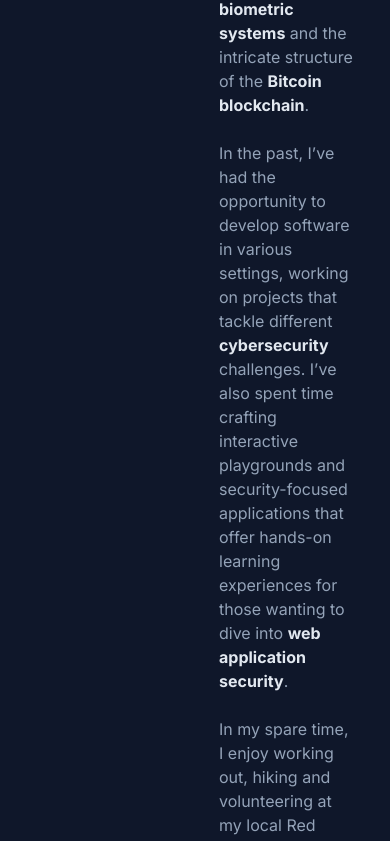
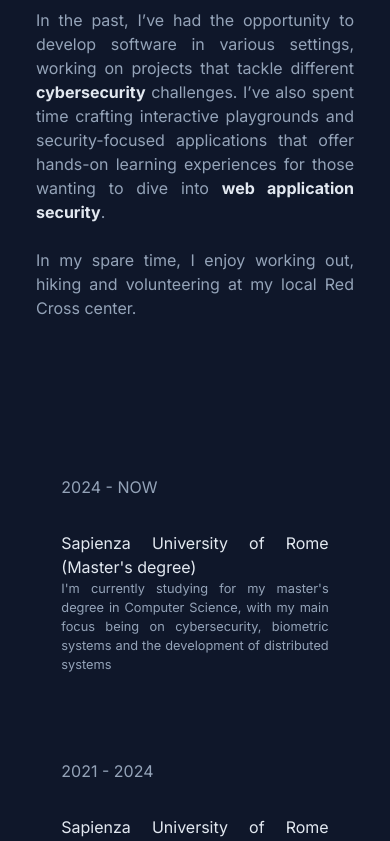
Before and after one commit to Nabster101/PortfolioV2, a Next.js app in the folder portfolio_main/: page / in a window 390 px wide. Shown: the part 1140-1981 px from the top of the page. Built offline with nearby package versions, Linux system fonts and the light colour scheme.

Commit message:
responsiveness

```diff
--- a/portfolio_main/src/app/components/CareerCard/CareerCard.css
+++ b/portfolio_main/src/app/components/CareerCard/CareerCard.css
@@ -1,3 +1,41 @@
-.dateCard{
+.dateCareerCard{
     color: #94a3b8;
 }
+
+.containerCareerCard {
+    margin: 2vh 0 2vh 0;
+    padding: 3vh;
+    transition: background-color 0.3s ease, border-radius 0.3s ease, transform 0.3s ease, box-shadow 0.3s ease;
+}
+
+.containerCareerCard:hover {
+    background-color: #162032;
+    border-radius: 10px;
+    transform: translateY(-10px);
+    box-shadow: 0 4px 8px rgba(0, 0, 0, 0.2);
+}
+
+.cardCareerTitle{
+    color: #e2e8f0;
+}
+
+.cardCareerDescription{
+    color: #94a3b8;
+    font-size: 0.8rem;
+}
+
+.cardCareerLink{
+    text-decoration: none;
+    display: flex;
+}
+
+
+@media screen and (max-width: 768px) {
+    .cardCareerLink{
+        flex-direction: column;
+    }
+    .cardCareerTitle{
+        margin-top: 2rem;
+    }
+
+}
--- a/portfolio_main/src/app/components/CareerCard/CareerCard.tsx
+++ b/portfolio_main/src/app/components/CareerCard/CareerCard.tsx
@@ -13,19 +13,19 @@ interface CareerCardProps {
 const CareerCard: React.FC<CareerCardProps> = ({ title, description, startDate, endDate, source }) => {
 	return (
 
-		<div className="container-fluid containerCard">
+		<div className="container-fluid containerCareerCard">
 			<div className="row">
-				<Link href={source} target='_blank' rel='noopener noreferrer' className='cardLink'>
-					<div className="col-3">
-                        <div className="dateCard">
+				<Link href={source} target='_blank' rel='noopener noreferrer' className='cardCareerLink'>
+					<div className="col-md-4 col-lg-3">
+                        <div className="dateCareerCard">
 						    {startDate} - {endDate}
                         </div>
 					</div>
-					<div className="col-9">
-						<div className="cardTitle">
+					<div className="col-sm-12 col-md-8 col-lg-9">
+						<div className="cardCareerTitle">
 							{title}
 						</div>
-						<div className="cardDescription">
+						<div className="cardCareerDescription">
 							{description}
 						</div>
 					</div>
--- a/portfolio_main/src/app/components/ProjectCard/ProjectCard.css
+++ b/portfolio_main/src/app/components/ProjectCard/ProjectCard.css
@@ -28,3 +28,21 @@
     text-decoration: none;
     display: flex;
 }
+
+@media screen and (max-width: 768px) {
+    .cardLink{
+        flex-direction: column;
+    }
+    .cardTitle{
+        margin-top: 2rem;
+    }
+    .cardImage{
+        width: 100%;
+        height: 100%;
+    }
+    .containerCard{
+        width: 80%;
+        margin: 0 auto;
+        margin-bottom: 3rem;
+    }
+}
--- a/portfolio_main/src/app/components/ProjectCard/ProjectCard.tsx
+++ b/portfolio_main/src/app/components/ProjectCard/ProjectCard.tsx
@@ -16,7 +16,7 @@ const ProjectCard: React.FC<ProjectCardProps> = ({ title, description, image, so
 		<div className="container-fluid containerCard">
 			<div className="row">
 				<Link href={source} target='_blank' rel='noopener noreferrer' className='cardLink'>
-					<div className="col-4">
+					<div className="col-12 col-md-4">
 						<Image
 							src={image || 'https://via.placeholder.com/300'}
 							width={150}
@@ -25,7 +25,7 @@ const ProjectCard: React.FC<ProjectCardProps> = ({ title, description, image, so
 							className="cardImage"
 						/>
 					</div>
-					<div className="col-8">
+					<div className="col-md-8 col-sm-12">
 						<div className="cardTitle">
 							{title}
 						</div>
--- a/portfolio_main/src/app/components/ProjectCardGrid.tsx
+++ b/portfolio_main/src/app/components/ProjectCardGrid.tsx
@@ -18,7 +18,7 @@ export default function CardGrid() {
         {cards.map((card, index) => (
           <div
             key={index}
-            className={`col projectCardWrapper ${
+            className={`col-xl-12 col-lg-12 projectCardWrapper ${
               hoveredIndex !== null && hoveredIndex !== index ? 'dimmed' : ''
             }`}
             onMouseEnter={() => setHoveredIndex(index)}
--- a/portfolio_main/src/app/page.tsx
+++ b/portfolio_main/src/app/page.tsx
@@ -52,7 +52,7 @@ export default function Home() {
 					<div className="col">
 						<div className="container infoColumn">
 							<div className="row">
-								<div className={`col mainTitle ${robotoCondensed.className}`}>
+								<div className={`col-xl-12 col-lg-12 mainTitle ${robotoCondensed.className}`}>
 									<div>Pietro Costanzi Fantini</div>
 								</div>
 							</div>
--- a/portfolio_main/src/app/ui/page.css
+++ b/portfolio_main/src/app/ui/page.css
@@ -38,6 +38,43 @@
     margin-left: 50%;
     width: 50%;
     overflow: auto;
+}
+
+@media screen and (max-width: 1399px){
+
+    .scrollInfo{
+        margin-left: 40%;
+        width: 60%;
+    }
+
+}
+
+@media screen and (max-width: 1199px){
+
+    .scrollInfo{
+        margin-left: 40%;
+        width: 65%;
+    }
+
+}
+
+@media screen and (max-width: 991px){
+
+    .subTitle{
+        text-align: justify;
+    }
+
+    .sidebar{
+        position: relative;
+        width: 100%;
+        margin-bottom: 4rem;
+    }
+
+    .scrollInfo{
+        margin-left: 0%;
+        width: 100%;
+    }
+
 }
 
 .colLinkProgress{
```
